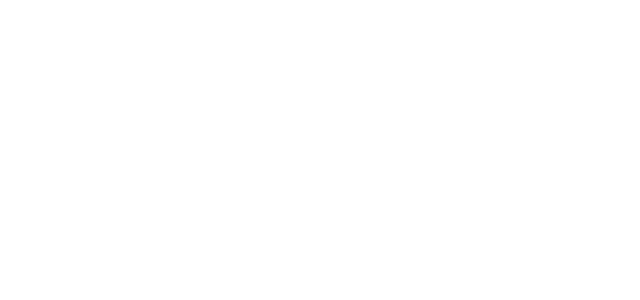
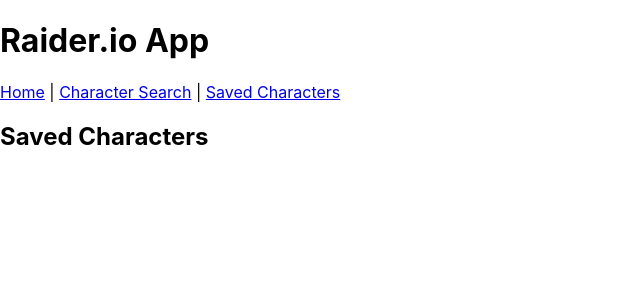
Before and after one commit to natr104/react-project, a React (Create React App) app: page /saved_characters in a window 1280 px wide. Before the commit this address had no page. Shown: the top 300 px of the page, without its empty margins (0-640 px from the left). Built offline with nearby package versions, Linux system fonts and the light colour scheme; data requests are answered from the project's data file.

Commit message:
started implementing saved character retrieval

```diff
--- a/src/App.js
+++ b/src/App.js
@@ -4,6 +4,7 @@
 import Character from './components/Character';
 import { Routes, Route, Link, Outlet} from 'react-router-dom';
 import Layout from './components/Layout';
+import SavedCharacters from './components/SavedCharacters';
 
 function App() {
   return (
@@ -12,6 +13,7 @@
         <Route path="/" element={<Layout />}>
           <Route index element={<Home />} />
           <Route path="character" element={<Character />} />
+          <Route path="saved_characters" element={<SavedCharacters />} />
         </Route>
       </Routes>
     </div>
--- a/src/components/CharacterDetails.jsx
+++ b/src/components/CharacterDetails.jsx
@@ -13,8 +13,6 @@
     }
 
     const isSaved = () => savedCharacters.some(c=>c.name === characterDetails.name)
-
-    console.log(characterDetails);
 
     return (
         <div id={characterDetails.name}>
--- a/src/components/Navbar.jsx
+++ b/src/components/Navbar.jsx
@@ -4,6 +4,7 @@
     return (
     <nav>
         <Link to="/">Home</Link> | {" "}
-        <Link to="character">Character Search</Link>
+        <Link to="character">Character Search</Link> | {" "}
+        <Link to="saved_characters">Saved Characters</Link>
     </nav>);
 }
--- /dev/null
+++ b/src/components/SavedCharacters.jsx
@@ -0,0 +1,21 @@
+import { SavedCharactersContext } from "../contexts/SavedCharactersContext";
+import { removeSavedCharacter, saveCharacter } from "../utilities/utilities";
+import { useContext } from "react";
+
+export default function SavedCharacters() {
+
+    const [ savedCharacters, setSavedCharacters ] = useContext(SavedCharactersContext)
+    console.log(savedCharacters)
+    const printCharacters = ()=> {
+        savedCharacters.forEach(()=>{
+
+        })
+    }
+
+    return (
+        <div id="saved-characters">
+            <h2>Saved Characters</h2>
+        </div>
+    )
+
+}
```
